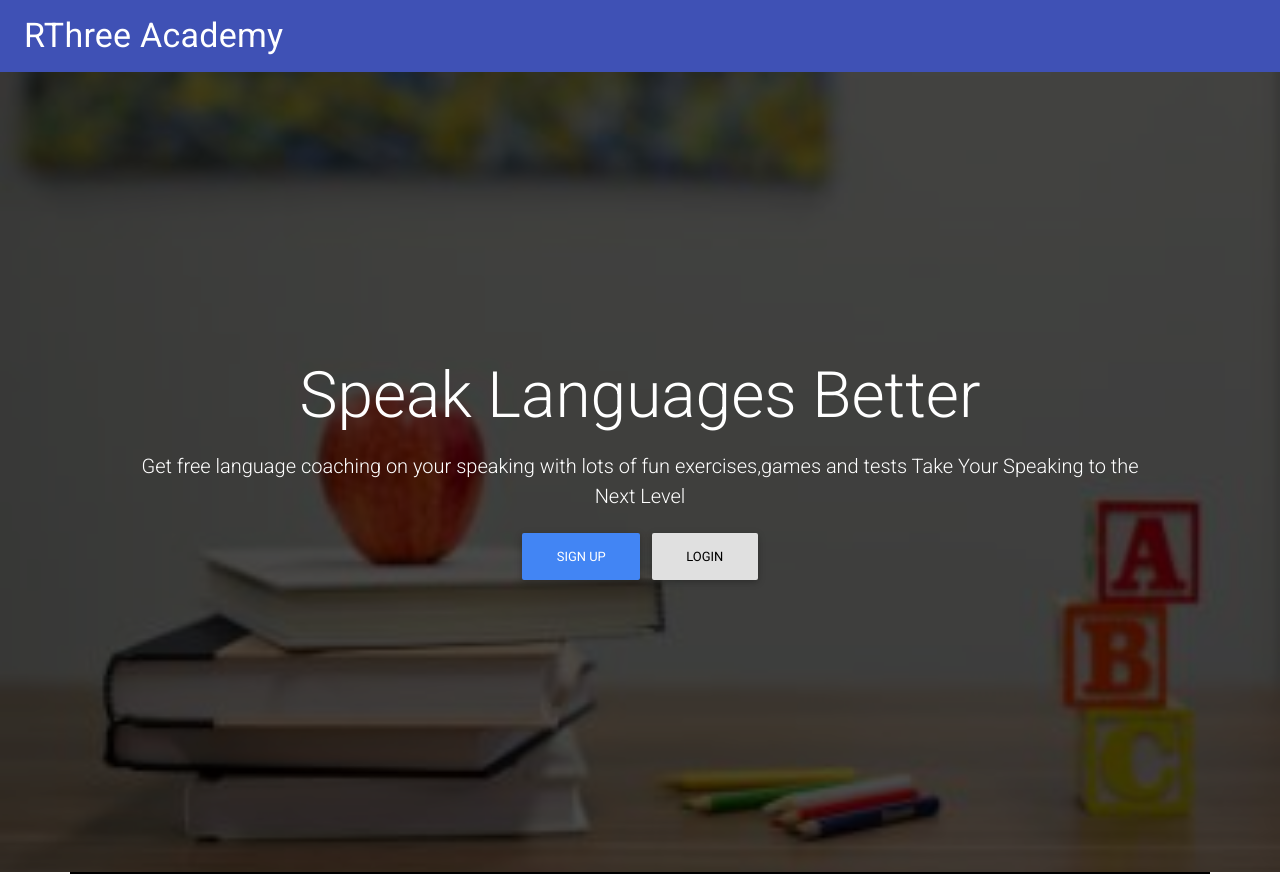
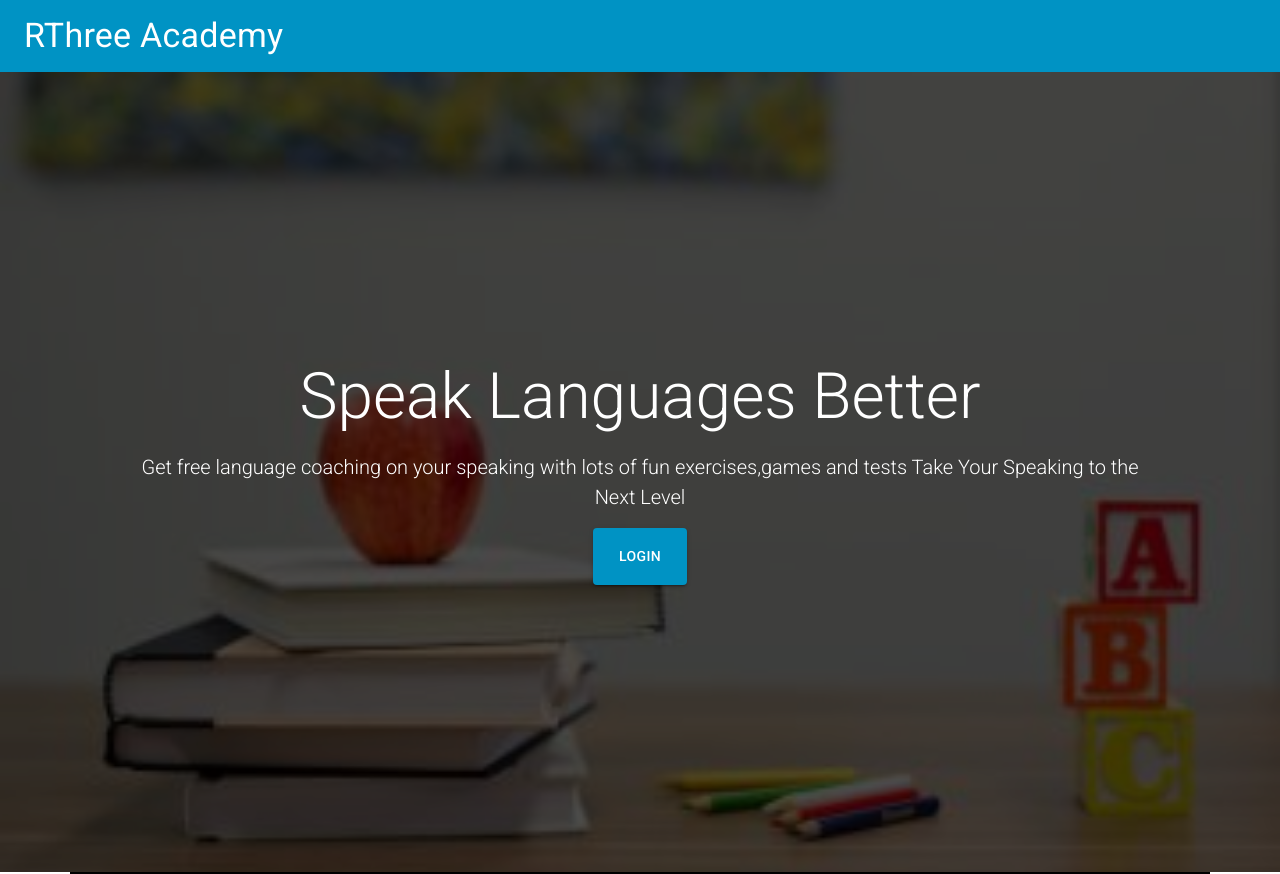
Before and after one commit to radhikarajgire/FinalProject, a React (Create React App) app in the folder client/: page / in a window 1280 px wide. Built offline with nearby package versions, Linux system fonts and the light colour scheme.

Commit message:
Setup pages

```diff
--- a/client/src/App.js
+++ b/client/src/App.js
@@ -16,6 +16,9 @@ import { Provider } from "react-redux";
 import store from "./store";
 import { loadUser } from "./actions/auth";
 import setAuthToken from "./utils/setAuthToken";
+import Learn from "./Components/pages/Learn";
+import Play from "./Components/pages/Play";
+
 
 /*if (localStorage.token) {
   setAuthToken(localStorage.token);
@@ -41,6 +44,13 @@ function Appe() {
             <Switch>
               <Route exact path="/register" component={Register} />
               <Route exact path="/login" component={Login} />
+              <Route exact path="/learn" component={Learn} />
+              {/*<Route exact path="/learn" component={Play} />
+              <Route exact path="/method" component={Method} />
+              <Route exact path="/dictionary" component={Dictionary} />
+              <Route exact path="/thesaurus" component={Thesaurus} />
+              <Route exact path="/appointments" component={Appointments} />
+              <Route exact path="/teacher" component={Teacher} /> */}
               <PrivateRoute exact path="/dashboard" component={Dashboard} />
             </Switch>
           </section>
--- a/client/src/Components/layout/Landing.js
+++ b/client/src/Components/layout/Landing.js
@@ -1,9 +1,29 @@
 import React from "react";
-import {Link, Redirect} from 'react-router-dom';
+import { Link, Redirect } from 'react-router-dom';
 import { connect } from 'react-redux';
+import { Button } from "@material-ui/core";
+import { makeStyles } from "@material-ui/core/styles";
 import PropTypes from 'prop-types';
 
+const useStyles = makeStyles((theme) => ({
+  Button: {
+    backgroundColor: '#0093c4',
+    '&:hover': {
+      backgroundColor: '#0093c4'
+    }
+  },
+  ButtonLink: {
+    color: 'white',
+    padding: '10px',
+    '&:hover': {
+      color: 'white'
+    }
+  }
+}));
+
 const Landing = ({isAuthenticated}) => {
+  const classes = useStyles();
+
   if (isAuthenticated) {
     return <Redirect to='/dashboard' />
   }
@@ -17,12 +37,11 @@ const Landing = ({isAuthenticated}) => {
             exercises,games and tests Take Your Speaking to the Next Level
           </p>
           <div className="buttons">
-            <Link to ='/register' class="btn btn-primary">
-              Sign Up
-            </Link>
-            <Link to='/login' class="btn btn-light">
-              Login
-            </Link>
+            <Button className={classes.Button} variant="contained" color="primary">
+              <Link className={classes.ButtonLink} to='/login'>
+                Login
+              </Link>
+            </Button>
           </div>
         </div>
       </div>
--- a/client/src/Components/layout/Navbar.js
+++ b/client/src/Components/layout/Navbar.js
@@ -15,6 +15,9 @@ import clsx from "clsx";
 import "./Navbar.css";
 
 const useStyles = makeStyles((theme) => ({
+  AppBar: {
+    backgroundColor: '#0093c4'
+  },
   menuButton: {
     marginRight: theme.spacing(2),
   },
@@ -43,7 +46,7 @@ const Navbar = ({ auth: { isAuthenticated, loading }, logout }) => {
   );
 
   return (
-    <AppBar position="static">
+    <AppBar position="static" className={classes.AppBar}>
       <Toolbar className="Navbar">
         {isAuthenticated && (
           <IconButton
--- a/client/src/Components/layout/Sidebar.js
+++ b/client/src/Components/layout/Sidebar.js
@@ -1,5 +1,6 @@
 import React, { Fragment, useContext, useEffect } from "react";
 import clsx from "clsx";
+import { Link } from "react-router-dom";
 import { makeStyles, useTheme } from "@material-ui/core/styles";
 import {
   Drawer,
@@ -74,7 +75,10 @@ const useStyles = makeStyles((theme) => ({
     padding: theme.spacing(0, 1),
     ...theme.mixins.toolbar,
     justifyContent: "flex-end",
-    minWidth: "220px",
+    height: '76px'
+  },
+  drawerLink: {
+    padding: '5px 20px'
   },
   drawerLabel: {
     marginLeft: "15px",
@@ -125,25 +129,27 @@ function Sidebar() {
       </div>
       <Divider />
       <List>
-        <div className={classes.drawerHeader}>
-          <ListItem button>
+        <div className={classes.drawerLink}>
+          <ListItem button className={classes.drawerLink}>
             <BookIcon color="#484848" fontSize="small" />
-            <ListItemText primary="Learn" className={classes.drawerLabel} />
+            <Link to='/learn'>
+              <ListItemText primary="Learn" className={classes.drawerLabel} />
+            </Link>
           </ListItem>
         </div>
-        <div className={classes.drawerHeader}>
-          <ListItem button>
+        <div className={classes.drawerLink}>
+          <ListItem button className={classes.drawerLink}>
             <SportsEsportsIcon color="#484848" fontSize="small" />
             <ListItemText primary="Play" className={classes.drawerLabel} />
           </ListItem>
         </div>
-        <div className={classes.drawerHeader}>
+        <div className={classes.drawerLink}>
           <ListItem button>
             <MusicNoteIcon color="#484848" fontSize="small" />
             <ListItemText primary="Method" className={classes.drawerLabel} />
           </ListItem>
         </div>
-        <div className={classes.drawerHeader}>
+        <div className={classes.drawerLink}>
           <ListItem button>
             <SpellcheckIcon color="#484848" fontSize="small" />
             <ListItemText
@@ -152,14 +158,14 @@ function Sidebar() {
             />
           </ListItem>
         </div>
-        <div className={classes.drawerHeader}>
+        <div className={classes.drawerLink}>
           <ListItem button>
             <MenuBookIcon color="#484848" fontSize="small" />
             <ListItemText primary="Thesaurus" className={classes.drawerLabel} />
           </ListItem>
         </div>
 
-        <div className={classes.drawerHeader}>
+        <div className={classes.drawerLink}>
           <ListItem button>
             <CalendarTodayIcon color="#484848" fontSize="small" />
             <ListItemText
@@ -169,11 +175,11 @@ function Sidebar() {
           </ListItem>
         </div>
 
-        <div className={classes.drawerHeader}>
+        <div className={classes.drawerLink}>
           <ListItem button>
             <PermContactCalendarIcon color="#484848" fontSize="medium" />
             <ListItemText
-              primary="Contact Teacher"
+              primary="Teacher"
               className={classes.drawerLabel}
             />
           </ListItem>
--- /dev/null
+++ b/client/src/Components/pages/Learn.js
@@ -0,0 +1,12 @@
+import React from "react";
+
+function Learn() {
+  console.log('Learn')
+  return (
+    <div>
+      <h2>Learn</h2>
+    </div>
+  );
+}
+
+export default Learn;
--- /dev/null
+++ b/client/src/Components/pages/Play.js
@@ -0,0 +1,11 @@
+import React from "react";
+
+function Play() {
+  return (
+    <div>
+      <h2>Play</h2>
+    </div>
+  );
+}
+
+export default Play;
```
Also changed, not shown: client/src/Components/pages/Appointments.js (added, +11 -0 lines), client/src/Components/pages/Dictionary.js (added, +11 -0 lines), client/src/Components/pages/Method.js (added, +11 -0 lines), client/src/Components/pages/Teacher.js (added, +11 -0 lines), client/src/Components/pages/Thesaurus.js (added, +11 -0 lines), 1 other file (tests, documents, lock files or other folders).
